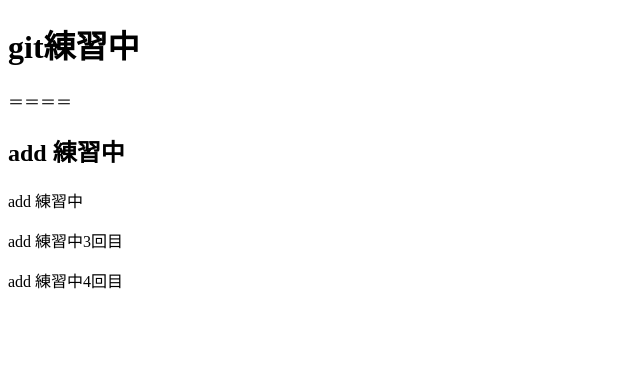
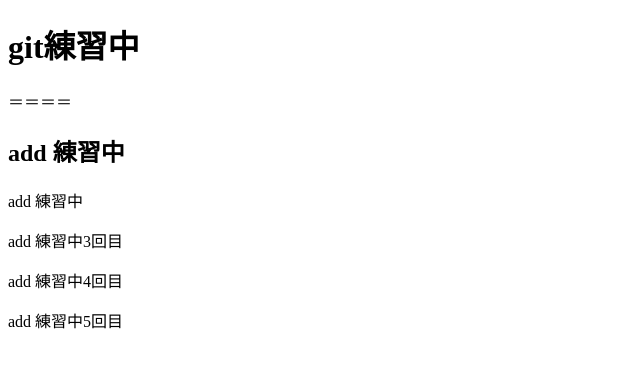
Before and after one commit to susumumikan/git-java, a plain HTML site: page IF_LOOP_ERROR/index.html in a window 1280 px wide. Shown: the whole page, without its empty margins (0-640 px from the left). Drawn offline with Linux system fonts and the light colour scheme.

Commit message:
接続練習

```diff
--- a/IF_LOOP_ERROR/index.html
+++ b/IF_LOOP_ERROR/index.html
@@ -17,6 +17,7 @@
     <p>add 練習中3回目</p>
 
     <p>add 練習中4回目</p>
+    <p>add 練習中5回目</p>
 
 
 </body>
```
